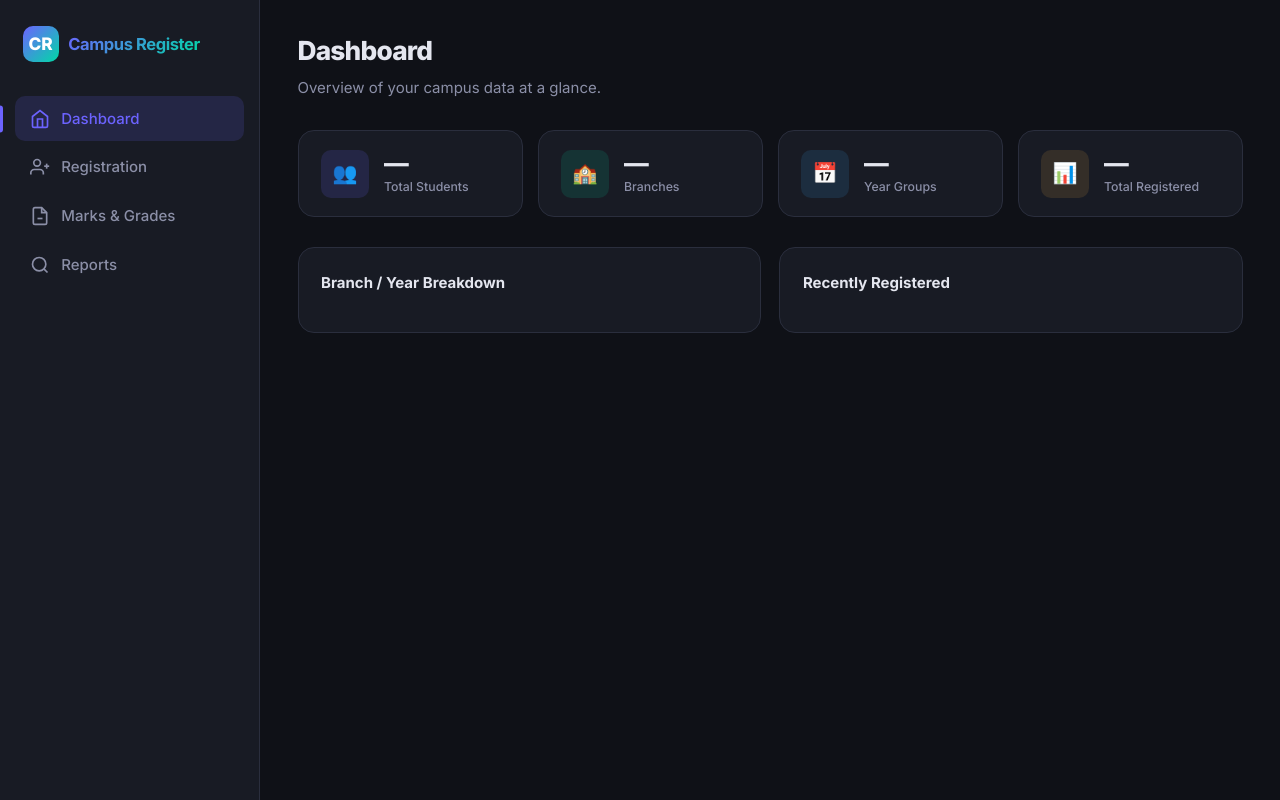
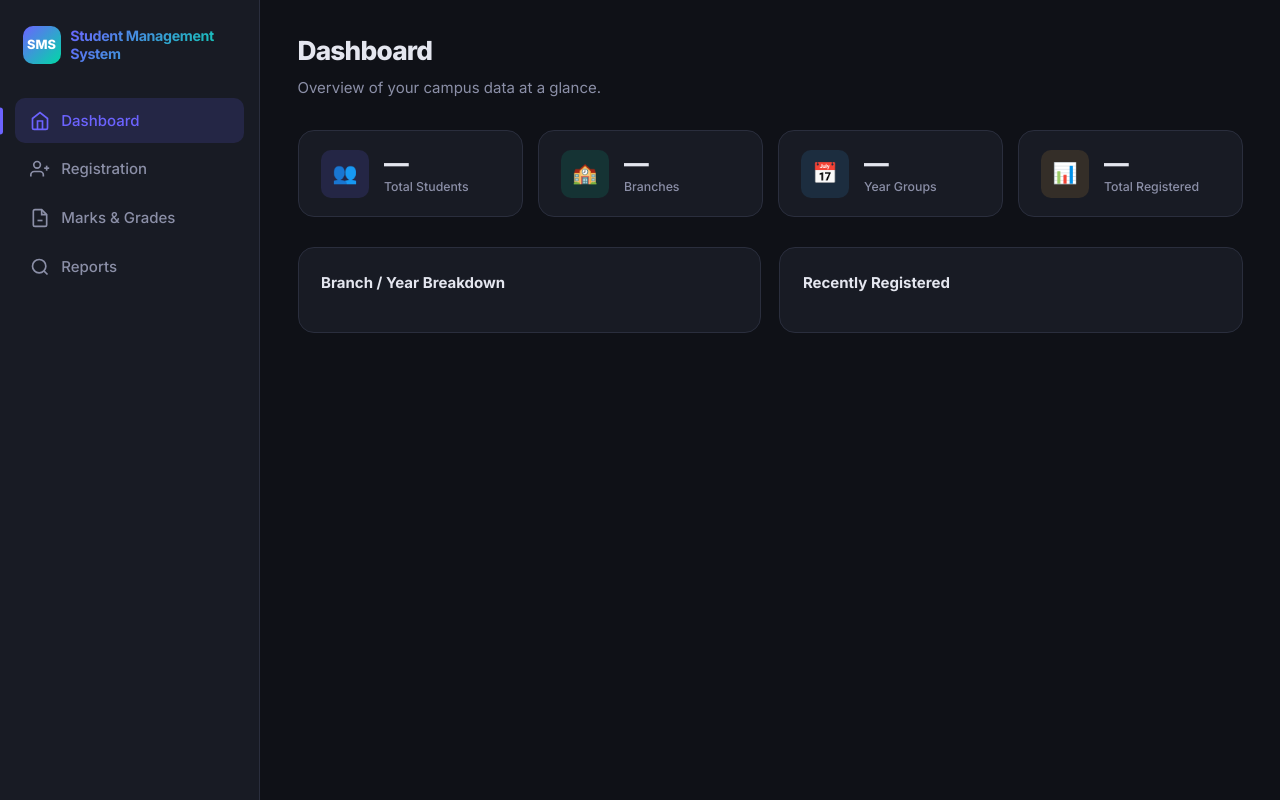
Before and after one commit to ISHAN-SAMBATHULA/6_Experiment, a website: page public/index.html in a window 1280 px wide. Drawn offline with Linux system fonts and the light colour scheme; no server answers.

Commit message:
revert: restore original UI layout and update branding to Student Management System

```diff
--- a/public/css/style.css
+++ b/public/css/style.css
@@ -1,5 +1,5 @@
 /* ========================================================
-   Campus Register — Student Management System
+   Student Management System
    Custom CSS (no framework)
    ======================================================== */
 
@@ -80,20 +80,22 @@ button, input, select, textarea { font-family: inherit; font-size: inherit; }
   margin-bottom: 2rem;
 }
 .sidebar__logo-icon {
-  width: 36px;
-  height: 36px;
+  width: 38px;
+  height: 38px;
   background: linear-gradient(135deg, var(--clr-primary), var(--clr-accent));
   border-radius: var(--radius-md);
   display: flex;
   align-items: center;
   justify-content: center;
-  font-size: 1.15rem;
+  font-size: .85rem;
   font-weight: 800;
   color: #fff;
+  flex-shrink: 0;
 }
 .sidebar__logo-text {
-  font-size: 1.1rem;
+  font-size: .95rem;
   font-weight: 700;
+  line-height: 1.25;
   letter-spacing: -.025em;
   background: linear-gradient(135deg, var(--clr-primary), var(--clr-accent));
   -webkit-background-clip: text;
--- a/public/index.html
+++ b/public/index.html
@@ -3,7 +3,7 @@
 <head>
   <meta charset="UTF-8" />
   <meta name="viewport" content="width=device-width, initial-scale=1.0" />
-  <title>Dashboard — Campus Register</title>
+  <title>Dashboard — Student Management System</title>
   <meta name="description" content="Student Management System Dashboard — view total students, branches, and recent registrations." />
   <link rel="stylesheet" href="css/style.css" />
 </head>
--- a/public/js/common.js
+++ b/public/js/common.js
@@ -82,8 +82,8 @@ function renderSidebar() {
     <button class="burger" aria-label="Open menu">☰</button>
     <aside class="sidebar">
       <div class="sidebar__logo">
-        <div class="sidebar__logo-icon">CR</div>
-        <span class="sidebar__logo-text">Campus Register</span>
+        <div class="sidebar__logo-icon">SMS</div>
+        <span class="sidebar__logo-text">Student Management System</span>
       </div>
       <nav class="sidebar__nav">
         <a href="index.html" class="sidebar__link">
```
Also changed, not shown: public/marks.html (+1 -1 lines), public/register.html (+1 -1 lines), public/reports.html (+1 -1 lines), README.md.
